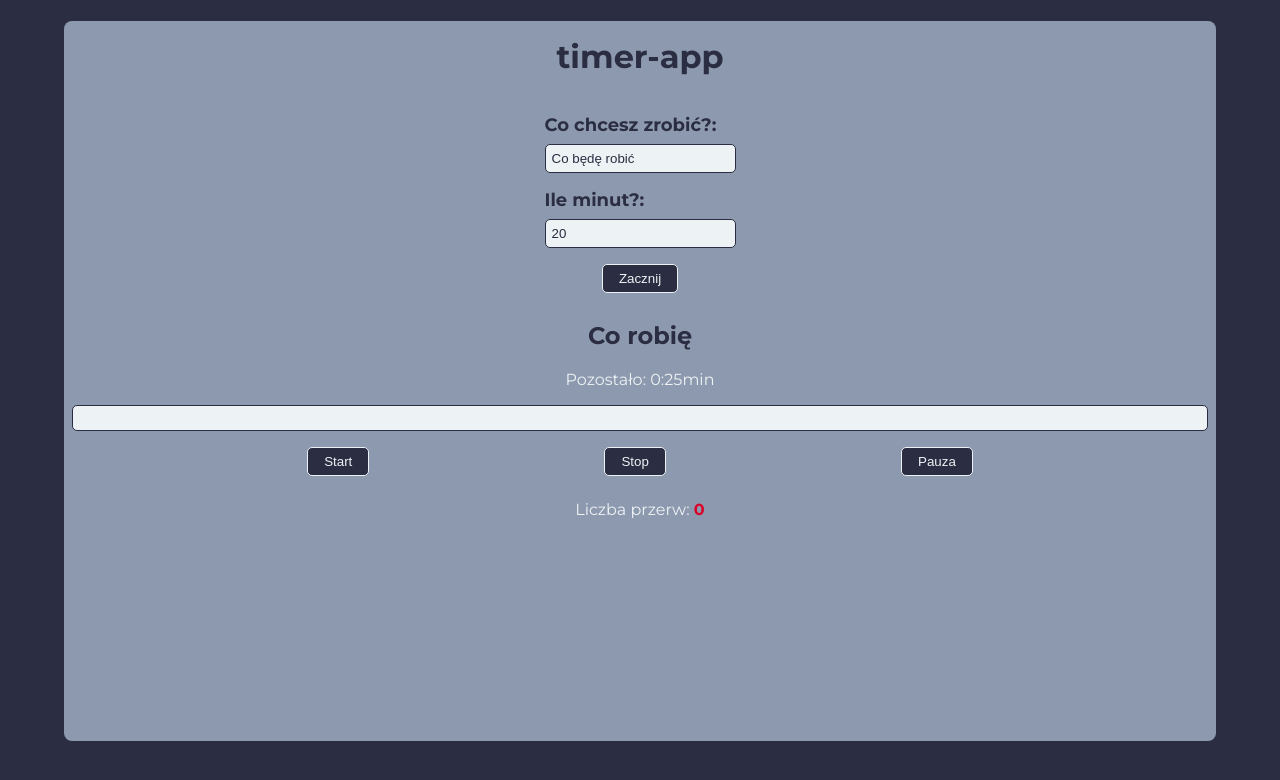
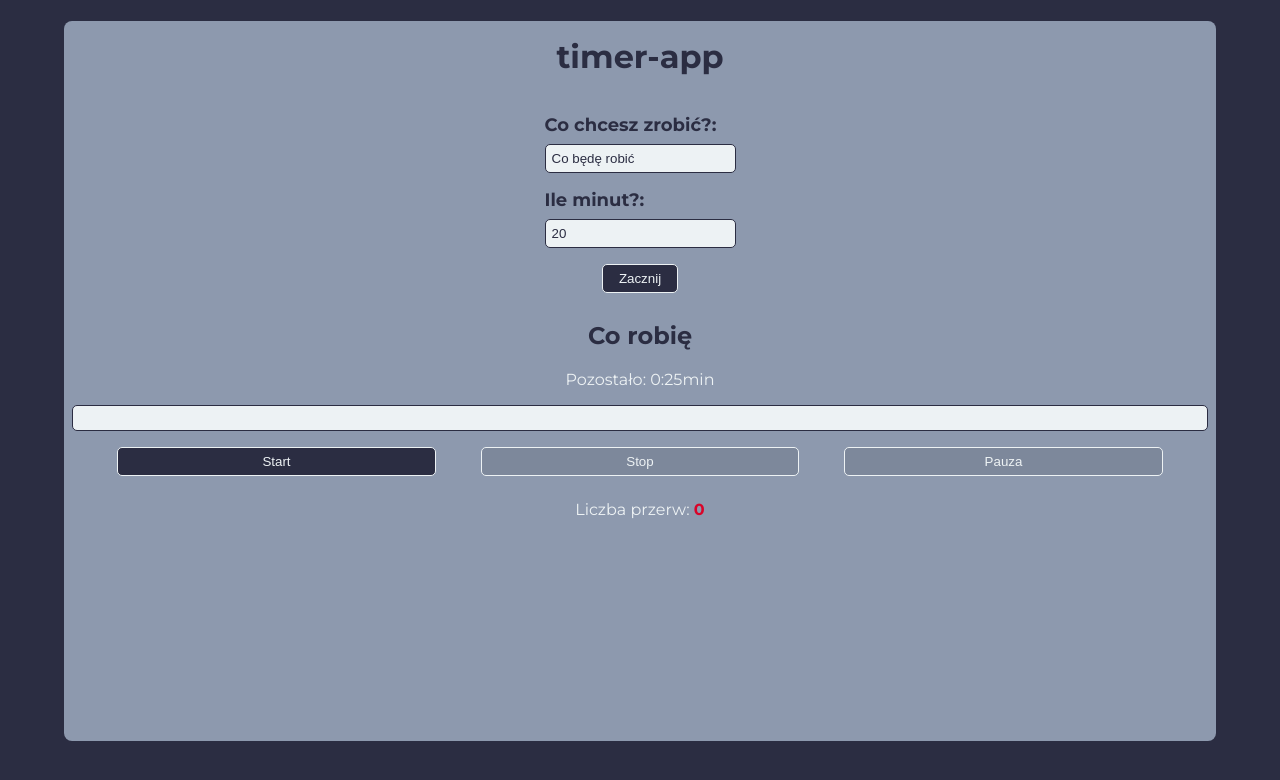
Before and after one commit to jarek-janowski/timer-app, a React (Create React App) app: page / in a window 1280 px wide. Shown: the top 780 px of the page. Built offline with nearby package versions, Linux system fonts and the light colour scheme.

Commit message:
feat: install 'styled-components' & use them to style buttons and progressbar

```diff
--- a/package.json
+++ b/package.json
@@ -10,6 +10,7 @@
     "react-dom": "^17.0.1",
     "react-scripts": "4.0.3",
     "sass": "^1.32.8",
+    "styled-components": "^5.2.1",
     "web-vitals": "^1.1.0"
   },
   "scripts": {
--- a/src/components/ProgressBar/ProgressBar.js
+++ b/src/components/ProgressBar/ProgressBar.js
@@ -1,10 +1,24 @@
 import './ProgressBar.scss'
+import styled, { css } from 'styled-components'
 
-const ProgressBar = ({percent}) => {
+const Div = styled.div`
+    ${props =>
+        props.redBackground &&
+        css`
+            background: #EF233C;
+        `};
+    ${props =>
+        props.redBorder &&
+        css`
+            border-color: #EF233C;
+        `};
+`
+
+const ProgressBar = ({percent, paused}) => {
     return (
-        <div className="progress-bar">
-            <div className="progress-bar__inside" style={{width: `${percent}%`}}></div>
-        </div>
+        <Div redBorder={paused} className="progress-bar">
+            <Div redBackground={paused} className="progress-bar__inside" style={{width: `${percent}%`}}></Div>
+        </Div>
      );
 }
 
--- a/src/components/Timebox/Timebox.js
+++ b/src/components/Timebox/Timebox.js
@@ -2,6 +2,9 @@ import React, { Component } from 'react';
 import './Timebox.scss'
 import ProgressBar from '../ProgressBar/ProgressBar'
 import Clock from '../Clock/Clock'
+import styled, { css } from 'styled-components'
+
+
 
 class Timebox extends Component {
     state = {
@@ -59,21 +62,51 @@ class Timebox extends Component {
     }
 
     render() {
+        const Button = styled.button`
+        ${props =>
+            props.red &&
+            css`
+              background: #EF233C;
+            `};
+        ${props =>
+            props.lightpurple &&
+            css`
+            background: #7d889b;
+            `};
+
+        `
         const {isRunning, isPaused, pausesCount, elapsedTimeInSeconds} = this.state;
         const totalTimeInSeconds = 25;
         const timeLeftInSeconds = totalTimeInSeconds - elapsedTimeInSeconds;
         const minutesLeft = Math.floor(timeLeftInSeconds/60);
         const secondsLeft = Math.floor(timeLeftInSeconds%60);
         const progressInPercent = (elapsedTimeInSeconds / totalTimeInSeconds) * 100.0;
+
         return (
             <section className="timebox">
                 <h2 className="timebox__heading">Co robię</h2>
                 <Clock minutes={minutesLeft} seconds={secondsLeft}/>
-                <ProgressBar percent={progressInPercent} />
+                <ProgressBar paused={isPaused} percent={progressInPercent} />
                 <div className="timebox__button-wrapper">
-                    <button className="timebox__button" onClick={this.handleStart} disabled = {isRunning}>Start</button>
-                    <button className="timebox__button" onClick={this.handleStop} disabled={!isRunning}>Stop</button>
-                    <button className="timebox__button" onClick={this.handleTogglePause} disabled={!isRunning}>{isPaused ? "Wznów" : "Pauza"}</button>
+                    <Button className="timebox__button "
+                        onClick={this.handleStart}
+                        disabled = {isRunning}
+                        lightpurple={isRunning}
+                    >Start</Button>
+                    <Button
+                        className="timebox__button"
+                        onClick={this.handleStop}
+                        disabled={!isRunning}
+                        lightpurple={!isRunning}
+                    >Stop</Button>
+                    <Button
+                        className="timebox__button"
+                        onClick={this.handleTogglePause}
+                        disabled={!isRunning}
+                        lightpurple={!isRunning}
+                        red={isPaused}>
+                    {isPaused ? "Wznów" : "Pauza"}
+                    </Button>
                 </div>
                 <span className="timebox__pauses">Liczba przerw: <span>{pausesCount}</span></span>
             </section>
--- a/src/components/Timebox/Timebox.scss
+++ b/src/components/Timebox/Timebox.scss
@@ -13,6 +13,9 @@
         color: $white;
         padding: 6px 16px;
         border: 1px solid $white;
+        width: 28%;
+        // text-transform: uppercase;
+        // font-size: 18px;
     }
     &__button-wrapper{
         margin: 16px 0 24px;
```
Also changed, not shown: 1 other file (tests, documents, lock files or other folders).
